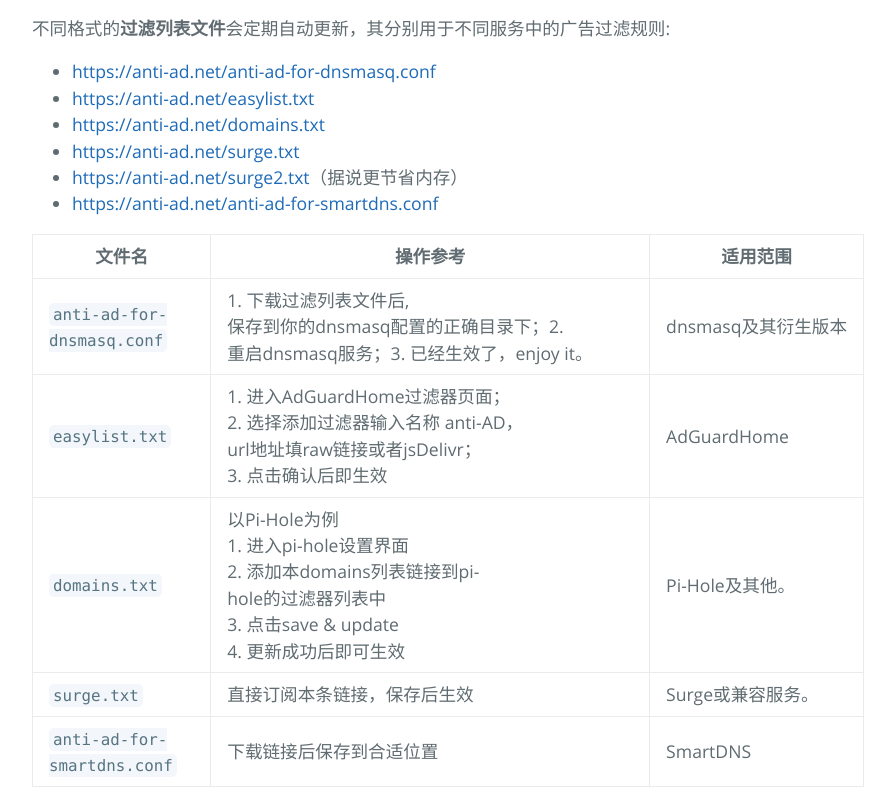
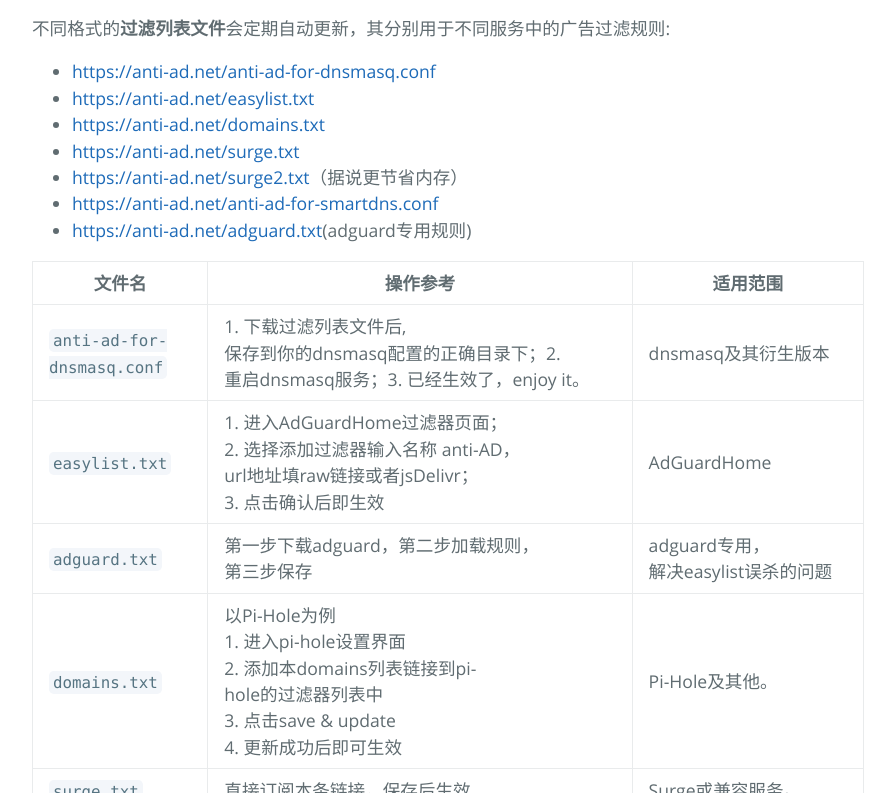
Before and after one commit to zy-xyz/anti-ad.github.io, a plain HTML site: page docs/index.html in a window 1280 px wide. Shown: the part 672-1465 px from the top of the page, without its empty margins (192-1087 px from the left). Drawn offline with nearby package versions, Linux system fonts and the light colour scheme.

Commit message:
Update index.html

```diff
--- a/docs/index.html
+++ b/docs/index.html
@@ -72,12 +72,13 @@
 <p>本工具是通过域名解析层（DNS服务）来屏蔽广告和保护隐私的，其将各大著名的hosts，ad filter lists，adblock list等的列表进行合并去重，再进行一系列的抽象化，例如主动剔除失效域名、easylist优化模糊匹配、增强的黑白名单机制等措施，最终生成期望的高命中率列表。</p>
 <p>不同格式的<strong>过滤列表文件</strong>会定期自动更新，其分别用于不同服务中的广告过滤规则:</p>
 <ul>
-<li><a href="https://anti-ad.net/anti-ad-for-dnsmasq.conf">https://anti-ad.net/anti-ad-for-dnsmasq.conf</a> </li>
-<li><a href="https://anti-ad.net/easylist.txt">https://anti-ad.net/easylist.txt</a></li>
-<li><a href="https://anti-ad.net/domains.txt">https://anti-ad.net/domains.txt</a> </li>
-<li><a href="https://anti-ad.net/surge.txt">https://anti-ad.net/surge.txt</a> </li>
+  <li><a href="https://anti-ad.net/anti-ad-for-dnsmasq.conf">https://anti-ad.net/anti-ad-for-dnsmasq.conf</a> </li>
+  <li><a href="https://anti-ad.net/easylist.txt">https://anti-ad.net/easylist.txt</a></li>
+  <li><a href="https://anti-ad.net/domains.txt">https://anti-ad.net/domains.txt</a> </li>
+  <li><a href="https://anti-ad.net/surge.txt">https://anti-ad.net/surge.txt</a> </li>
   <li><a href="https://anti-ad.net/surge2.txt">https://anti-ad.net/surge2.txt</a>（据说更节省内存） </li>
-<li><a href="https://anti-ad.net/anti-ad-for-smartdns.conf">https://anti-ad.net/anti-ad-for-smartdns.conf</a> </li>
+  <li><a href="https://anti-ad.net/anti-ad-for-smartdns.conf">https://anti-ad.net/anti-ad-for-smartdns.conf</a> </li>
+  <li><a href="https://anti-ad.net/adguard.txt">https://anti-ad.net/adguard.txt</a>(adguard专用规则)</li>
 </ul>
 <table>
 <thead>
@@ -97,6 +98,11 @@
 <td><code>easylist.txt</code></td>
 <td>1. 进入AdGuardHome过滤器页面；<br />2. 选择添加过滤器输入名称 anti-AD，url地址填raw链接或者jsDelivr；<br>3. 点击确认后即生效</td>
 <td>AdGuardHome</td>
+</tr>
+<tr>
+<td><code>adguard.txt</code></td>
+<td>第一步下载adguard，第二步加载规则，第三步保存</td>
+<td>adguard专用，解决easylist误杀的问题</td>
 </tr>
 <tr>
 <td><code>domains.txt</code></td>
```
